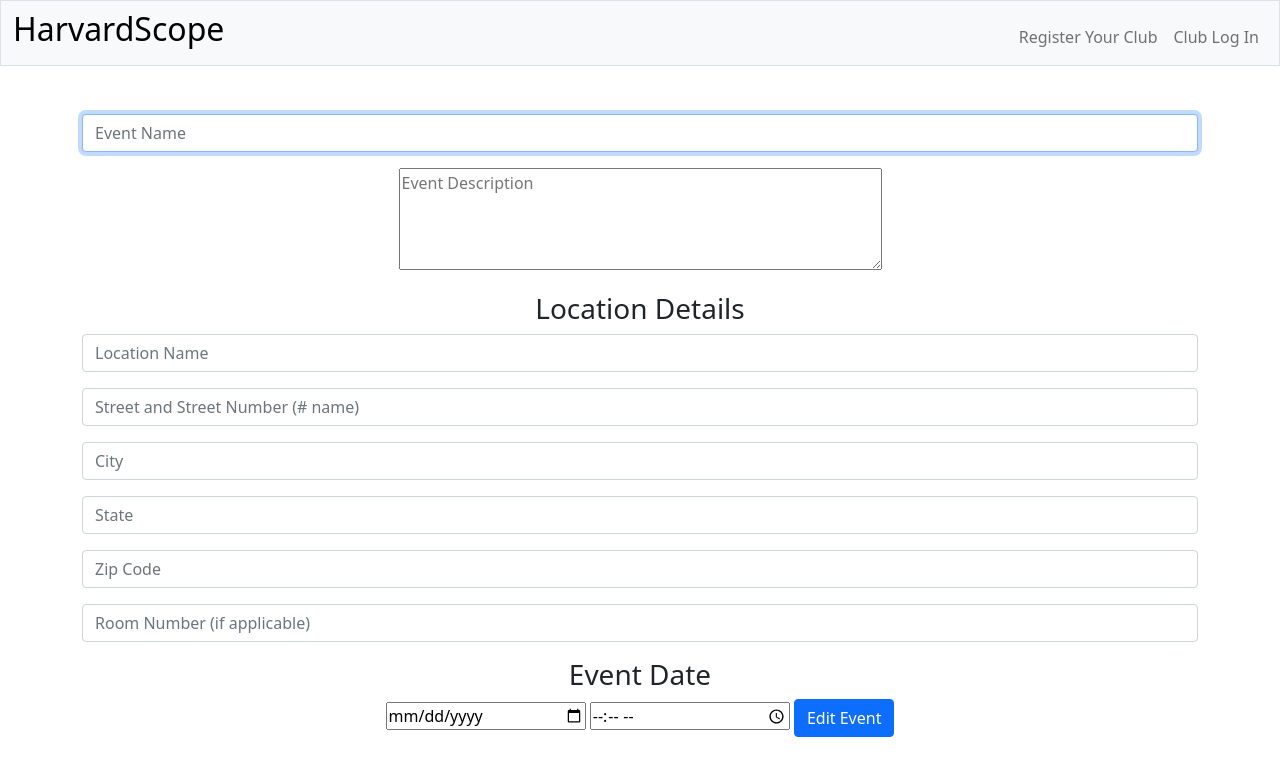
After one commit to christinetian01/Harvard-Club-Scope, a Flask app: template templates/edit_events_direct.html in a window 1280 px wide. The commit adds this page. Shown: the top 784 px of the page. Run offline with Flask 3, Linux system fonts and the light colour scheme; the template is opened without the code that fills it, so the values that code supplies are empty; parts of the project's set-up code (start-up, migrations or seed data) failed here and were passed over; some libraries are stand-ins or nearby versions.

Commit message:
edit events feature, fixed calendar bug

```diff
--- a/app.py
+++ b/app.py
@@ -65,7 +65,7 @@ def index():
     db.execute("SELECT * FROM events WHERE date = %s", (date, ))
     events = db.fetchall()
 
-    return render_template("homepage.html", years = years, events = events, message = "Events for " + date)
+    return render_template("homepage.html", date = date, years = years, events = events, message = "Events for " + date)
 
 
 @app.route("/login", methods=["GET", "POST"])
@@ -193,7 +193,7 @@ if __name__ == "__main__":
 @app.route("/upcoming_events", methods = ["GET"])
 @login_required
 def upcoming_events():
-    db.execute("SELECT * FROM events WHERE id = %s ORDER BY date, time", (session["user_id"], ))
+    db.execute("SELECT * FROM events WHERE club_id = %s ORDER BY date, time", (session["user_id"], ))
     events = db.fetchall()
 
     return render_template("upcoming_events.html", events = events)
@@ -224,3 +224,37 @@ def edit_bio():
         conn.commit()
 
         return redirect("/")
+
+
+
+@app.route("/edit_events_direct", methods = ["POST"])
+@login_required
+def edit_events_direct():
+    event_id = request.form.get("edit_button")
+    print(event_id)
+
+    db.execute("SELECT * FROM events WHERE event_id = %s", (event_id,))
+    event = db.fetchall()[0]
+
+    return render_template("edit_events_direct.html", event = event)
+
+@app.route("/edit_events", methods = ["POST"])
+@login_required
+def edit_events():
+    event_id = request.form.get("event_id")
+
+    event_name = request.form.get("event_name")
+    description = request.form.get("description")
+    loc = request.form.get("loc")
+    street = request.form.get("street")
+    city = request.form.get("city")
+    state = request.form.get("state")
+    zip_code = request.form.get("zip")
+    room_number = request.form.get("room_num")
+    date = request.form.get("date")
+    time = request.form.get("time")
+
+    db.execute("UPDATE events SET name = %s, description = %s, locationname = %s, street = %s, city = %s, state = %s, zip = %s, room_num = %s, date = %s, time = %s WHERE event_id = %s", (event_name, description, loc, street, city, state, zip_code, room_number, date, time, event_id))
+    conn.commit()
+
+    return redirect("/upcoming_events")
--- a/static/calendar.js
+++ b/static/calendar.js
@@ -1,11 +1,21 @@
 document.addEventListener('DOMContentLoaded', function(){
 
     const months = ["January", "February", "March", "April", "May", "June", "July", "August", "September", "October", "November", "December"]
-    let previousSelect = null;
 
     const currentDate = new Date();
     let selectedYear = currentDate.getFullYear();
     let selectedMonth = currentDate.getMonth();
+
+    let selectedDate = document.querySelector("#selected_date").innerHTML;
+
+    if (selectedDate !=null){
+        let newDate = new Date(selectedDate);
+        selectedYear = newDate.getFullYear();
+        selectedMonth = newDate.getMonth();
+    }
+    console.log(selectedYear);
+    console.log(selectedMonth);
+
 
     const month_select = document.querySelector("#month")
     const year_select = document.querySelector("#year")
@@ -79,5 +89,9 @@ document.addEventListener('DOMContentLoaded', function(){
     month_select.addEventListener("change", changeMonth);
     year_select.addEventListener("change", changeYear);
 
+
+    sessionStorage.setItem(selectedYear, selectedYear);
+    sessionStorage.setItem(selectedMonth, selectedMonth);
+
     calendarGrid(selectedMonth, selectedYear);
 })
--- a/static/styles.css
+++ b/static/styles.css
@@ -1,35 +1,37 @@
 .filler{
-    width: 50px;
-    height : 50px;
+    width: 100px;
+    height : 100px;
     margin: 1px 1px 1px 1px;
     float: left;
     border-radius: 8px;
 }
 
 .cell{
-    width: 50px;
-    height : 50px;
-    background-color : yellow;
+    width: 100px;
+    height : 100px;
+    background-color : #A41034;
     margin: 1px 1px 1px 1px;
     display: inline-block;
     border-radius: 8px;
+    color: white;
 }
 
 #calendar_days{
-    width:370px;
+    width:720px;
     margin:auto;
 }
 
 
 .weekday{
     display:inline-block;
-    width: 45px;
+    width: 95px;
     margin: 1px 1px 1px 1px;
     text-align:center;
+    font-size:20px;
 }
 
 .cell:hover{
-    background-color:aqua;
+    background-color:rgba(113, 15, 39, 0.435)
 }
 
 h4{
@@ -37,7 +39,7 @@ h4{
 }
 
 #weekdays{
-    width:370px;
+    width:720px;
     margin:auto;
 }
 
--- /dev/null
+++ b/templates/edit_events_direct.html
@@ -0,0 +1,46 @@
+{% extends "layout.html" %}
+
+{% block main %}
+
+<main class="container py-5 text-center" >
+    <form action="/edit_events" method="post">
+    <div style="display: none;">
+        <input type="text" name = "event_id" value='{{event[12]}}' readonly>
+    </div>
+    <div class="mb-3">
+        <input autocomplete="off" autofocus class="form-control mx-auto" id="event_name" name="event_name" placeholder="Event Name" type="text" value = '{{event[2]}}'>
+    </div>
+    <div class="mb-3">
+        <textarea name="description" rows="4" cols="50" placeholder = "Event Description">{{event[3]}}</textarea>
+    </div>
+
+    <h3>Location Details</h3>
+    <div class="mb-3">
+        <input autocomplete="off" autofocus class="form-control mx-auto" id="loc" name="loc" placeholder="Location Name" type="text" value = '{{event[5]}}'>
+    </div>
+    <div class="mb-3">
+        <input autocomplete="off" autofocus class="form-control mx-auto" id="street" name="street" placeholder="Street and Street Number (# name)" type="text" value = '{{event[6]}}'>
+    </div>
+    <div class="mb-3">
+        <input autocomplete="off" autofocus class="form-control mx-auto" id="city" name="city" placeholder="City" type="text" value = '{{event[7]}}'>
+    </div>
+    <div class="mb-3">
+        <input autocomplete="off" autofocus class="form-control mx-auto" id="state" name="state" placeholder="State" type="text" value = '{{event[8]}}'>
+    </div>
+    <div class="mb-3">
+        <input autocomplete="off" autofocus class="form-control mx-auto" id="zip" name="zip" placeholder="Zip Code" type="text" value = '{{event[9]}}'>
+    </div>
+    <div class="mb-3">
+        <input autocomplete="off" autofocus class="form-control mx-auto" id="room_num" name="room_num" placeholder="Room Number (if applicable)" type="text" value = '{{event[10]}}'>
+    </div>
+
+    <h3>Event Date</h3>
+    <input name = "date" type = "date" value = '{{event[10]}}' required>
+    <input name = "time" type = "time" value = '{{event[11]}}' required>
+
+    <button class="btn btn-primary" type="submit">Edit Event</button>
+    </form>
+</main>
+
+
+{% endblock %}
--- a/templates/homepage.html
+++ b/templates/homepage.html
@@ -9,6 +9,7 @@
     <h4 id = "year_text"></h4>
 </div>
 
+<div id = "selected_date" style="display: none;">{{date}}</div>
 
 <form action = '/' id = "change_dates">
     <select name="month" id = "month">
--- a/templates/layout.html
+++ b/templates/layout.html
@@ -10,6 +10,12 @@
         <!-- http://getbootstrap.com/docs/5.1/ -->
         <link crossorigin="anonymous" href="https://cdn.jsdelivr.net/npm/bootstrap@5.1.3/dist/css/bootstrap.min.css" integrity="sha384-1BmE4kWBq78iYhFldvKuhfTAU6auU8tT94WrHftjDbrCEXSU1oBoqyl2QvZ6jIW3" rel="stylesheet">
         <script crossorigin="anonymous" src="https://cdn.jsdelivr.net/npm/bootstrap@5.1.3/dist/js/bootstrap.bundle.min.js" integrity="sha384-ka7Sk0Gln4gmtz2MlQnikT1wXgYsOg+OMhuP+IlRH9sENBO0LRn5q+8nbTov4+1p"></script>
+        <script src="https://ajax.googleapis.com/ajax/libs/jquery/3.5.1/jquery.min.js"></script>
+        <script>
+            $(document).ready(function(){
+                $('')
+            })
+        </script>
         <script src = "/static/calendar.js"></script>
 
 
--- a/templates/upcoming_events.html
+++ b/templates/upcoming_events.html
@@ -22,8 +22,8 @@
                 <td class="text-end">{{event[11]}}</td>
                 <td class="text-end">{{event[4]}}</td>
                 <td class="text-end">
-                    <form action = "/edit_profile" method = "post">
-                        <button>Edit</button>
+                    <form action = "/edit_events_direct" method = "post">
+                        <button name = "edit_button" value = '{{event[12]}}'>Edit</button>
                     </form>
                 </td>
             </tr>
```
Also changed, not shown: 2 other files.
